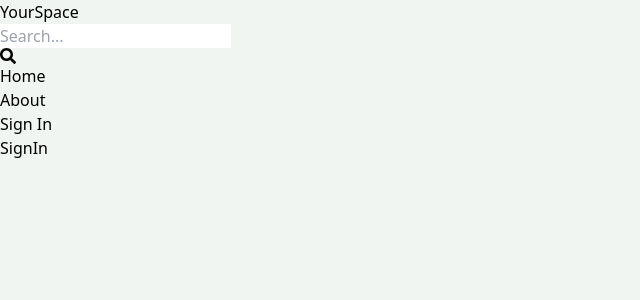
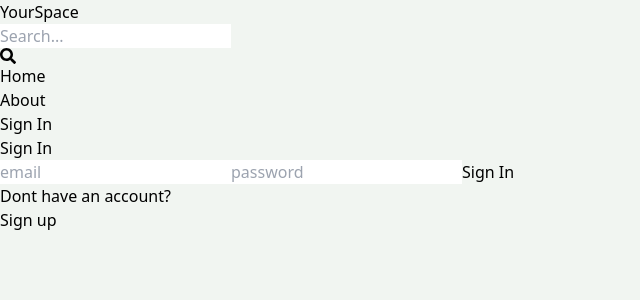
Before and after one commit to aman-sah/your_space, a React (Vite) app in the folder client/: page /sign-in in a window 1280 px wide. Shown: the top 300 px of the page, without its empty margins (0-640 px from the left). Built offline with nearby package versions, Linux system fonts and the light colour scheme.

Commit message:
complete sign in page funcionality

```diff
--- a/client/package.json
+++ b/client/package.json
@@ -10,6 +10,7 @@
     "preview": "vite preview"
   },
   "dependencies": {
+    "nodemon": "^3.1.0",
     "react": "^18.2.0",
     "react-dom": "^18.2.0",
     "react-icons": "^5.2.1",
--- a/client/src/pages/SignIn.jsx
+++ b/client/src/pages/SignIn.jsx
@@ -1,7 +1,86 @@
-import React from 'react'
+import { useState } from 'react';
+import {Link,useNavigate} from 'react-router-dom';
+
 
 export default function SignIn() {
+  const [formData,setFormData]=useState({});
+  const [error,setError]=useState(null);
+  const[loading,setLoading]=useState(false);
+  const navigate=useNavigate();
+  const handleChange=(e)=>{
+    setFormData({
+      ...formData,
+      [e.target.id]:e.target.value,
+    });
+  };
+  const handleSubmit=async(e)=>{
+    e.preventDefault();
+    try {
+      setLoading(true);
+    // const res=await fetch('/api/auth/signin',
+    //   {
+    //     method:'POST',
+    //     headers:{
+    //       'Content-Type':'application/json',
+    //     },
+    //     body:JSON.stringify(formData),
+    //   });
+    //   const data=await res.json();
+    //   console.log(data);
+    //   if(data.success==false){
+    //     setLoading(false);
+    //     setError(data.message);
+    //     return;
+    //   }
+    //   setLoading(false);
+    //   setError(null);
+    //   navigate('/');
+
+
+
+
+    const res = await fetch('/api/auth/signin', {
+      method: 'POST',
+      headers: {
+        'Content-Type': 'application/json',
+      },
+      body: JSON.stringify(formData),
+    });
+
+    if (!res.ok) {
+      const data = await res.json();
+      setLoading(false);
+      setError(data.message || 'An error occurred');
+      return;
+    }
+
+    // const data = await res.json();
+    setLoading(false);
+    setError(null);
+    navigate('/');
+
+    } catch (error) {
+      setLoading(false);
+      setError(error.message);
+    }
+  };
+
   return (
-    <div>SignIn</div>
+    <div className='P-3 max-w-lg mx-auto'>
+      <h1 className='text-3xl text-center font-semibold my-7'>Sign In</h1>
+      <form onSubmit={handleSubmit} className='flex flex-col gap-4'>
+        <input type="email" placeholder='email' className='border p-3 rounded-lg' id='email'onChange={handleChange} />
+        <input type="password" placeholder='password' className='border p-3 rounded-lg' id='password' onChange={handleChange}/>
+        <button disabled={loading} className='bg-slate-700 text-white p-3 rounded-lg uppercase hover:opacity-95 disabled:opacity-80'>{loading ? 'Loading...':'Sign In'}</button>
+      </form>
+      <div className='flex gap-2 mt-5'>
+        <p>Dont have an account?</p>
+        <Link to={"/sign-up"}>
+          <span className='text-blue-700'>Sign up</span>
+        </Link>
+      </div>
+      {error && <p className='text-red-500 mt-5'>{error}</p>}
+    </div>
+
   )
 }
```
Also changed, not shown: 1 other file (tests, documents, lock files or other folders).
